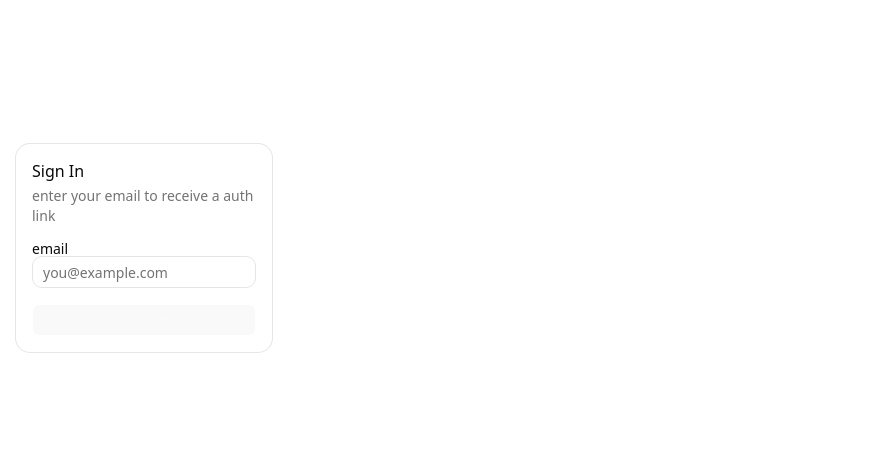
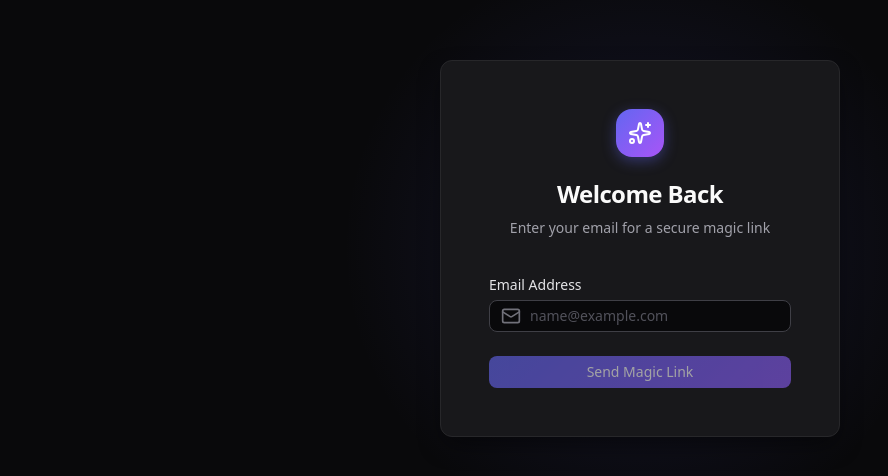
Before and after one commit to gaknippel/critterFX-web, a React (Vite) app: page /auth in a window 1280 px wide. Shown: the part 152-628 px from the top of the page, without its empty margins (0-888 px from the left). Built offline with nearby package versions, Linux system fonts and the light colour scheme; no server answers.

Commit message:
very rough web version, add more later

```diff
--- a/src/index.css
+++ b/src/index.css
@@ -61,12 +61,19 @@ a:hover {
   color: #535bf2;
 }
 
+html,
+body,
+#root {
+  width: 100%;
+  height: 100%;
+  margin: 0;
+  padding: 0;
+}
+
 body {
-  margin: 0;
-  display: flex;
-  place-items: center;
   min-width: 320px;
   min-height: 100vh;
+  background-color: oklch(0.145 0 0); /* zinc-950 equivalent */
 }
 
 h1 {
--- a/src/pages/Auth/Auth.css
+++ b/src/pages/Auth/Auth.css
@@ -0,0 +1,230 @@
+.auth-page {
+  display: flex;
+  justify-content: center;
+  align-items: center;
+  min-height: 100vh;
+  background-color: #09090b; /* Zinc 950 */
+  color: #fafafa;
+  position: relative;
+  overflow: hidden;
+  padding: 1rem;
+  box-sizing: border-box;
+}
+
+.auth-glow {
+  position: absolute;
+  width: 600px;
+  height: 600px;
+  background: radial-gradient(circle, rgba(99, 102, 241, 0.15) 0%, rgba(0, 0, 0, 0) 70%);
+  top: 50%;
+  left: 50%;
+  transform: translate(-50%, -50%);
+  pointer-events: none;
+  z-index: 0;
+}
+
+.auth-card {
+  width: 100%;
+  max-width: 400px;
+  background-color: #18181b; /* Zinc 900 */
+  border: 1px solid #27272a; /* Zinc 800 */
+  border-radius: 0.75rem;
+  box-shadow: 0 10px 25px -5px rgba(0, 0, 0, 0.5);
+  z-index: 1;
+  display: flex;
+  flex-direction: column;
+}
+
+.auth-header {
+  padding: 2rem 2rem 1.5rem;
+  display: flex;
+  flex-direction: column;
+  align-items: center;
+  text-align: center;
+  gap: 1.25rem;
+}
+
+.auth-icon-container {
+  display: flex;
+  justify-content: center;
+}
+
+.auth-icon-wrapper {
+  background: linear-gradient(135deg, #6366f1, #a855f7);
+  padding: 0.75rem;
+  border-radius: 1rem;
+  box-shadow: 0 4px 14px 0 rgba(99, 102, 241, 0.39);
+}
+
+.auth-icon {
+  width: 1.5rem;
+  height: 1.5rem;
+  color: white;
+}
+
+.auth-title-group {
+  display: flex;
+  flex-direction: column;
+  gap: 0.5rem;
+}
+
+.auth-title {
+  font-size: 1.5rem;
+  font-weight: 600;
+  margin: 0;
+  color: #fafafa;
+  letter-spacing: -0.025em;
+}
+
+.auth-description {
+  font-size: 0.875rem;
+  color: #a1a1aa; /* Zinc 400 */
+  margin: 0;
+}
+
+.auth-form {
+  padding: 0 2rem 2rem;
+  display: flex;
+  flex-direction: column;
+  gap: 1.5rem;
+}
+
+.auth-field-group {
+  display: flex;
+  flex-direction: column;
+  gap: 0.5rem;
+}
+
+.auth-label {
+  font-size: 0.875rem;
+  font-weight: 500;
+  color: #e4e4e7; /* Zinc 200 */
+}
+
+.auth-input-container {
+  position: relative;
+  display: flex;
+  align-items: center;
+}
+
+.auth-input-icon-wrapper {
+  position: absolute;
+  left: 0.75rem;
+  display: flex;
+  align-items: center;
+  pointer-events: none;
+}
+
+.auth-input-icon {
+  width: 1.25rem;
+  height: 1.25rem;
+  color: #71717a; /* Zinc 500 */
+}
+
+.auth-input {
+  width: 100%;
+  padding: 0.625rem 0.75rem 0.625rem 2.5rem;
+  background-color: #09090b; /* Zinc 950 */
+  border: 1px solid #3f3f46; /* Zinc 700 */
+  border-radius: 0.5rem;
+  color: #fafafa;
+  font-size: 0.875rem;
+  transition: all 0.2s;
+  box-sizing: border-box;
+}
+
+.auth-input:focus {
+  outline: none;
+  border-color: #6366f1; /* Indigo 500 */
+  box-shadow: 0 0 0 2px rgba(99, 102, 241, 0.2);
+}
+
+.auth-input::placeholder {
+  color: #52525b; /* Zinc 600 */
+}
+
+.auth-submit-button {
+  width: 100%;
+  padding: 0.75rem 1rem;
+  background: linear-gradient(135deg, #6366f1, #8b5cf6);
+  color: white;
+  border: none;
+  border-radius: 0.5rem;
+  font-weight: 500;
+  font-size: 0.875rem;
+  cursor: pointer;
+  display: flex;
+  justify-content: center;
+  align-items: center;
+  transition: opacity 0.2s, transform 0.1s;
+}
+
+.auth-submit-button:hover:not(:disabled) {
+  opacity: 0.9;
+}
+
+.auth-submit-button:active:not(:disabled) {
+  transform: scale(0.98);
+}
+
+.auth-submit-button:disabled {
+  opacity: 0.6;
+  cursor: not-allowed;
+}
+
+.auth-footer {
+  padding: 0 2rem 2rem;
+}
+
+.auth-status-message {
+  display: flex;
+  align-items: flex-start;
+  gap: 0.75rem;
+  padding: 1rem;
+  border-radius: 0.5rem;
+  font-size: 0.875rem;
+  line-height: 1.25rem;
+}
+
+.auth-status-error {
+  background-color: rgba(239, 68, 68, 0.1);
+  color: #fca5a5; /* Red 300 */
+  border: 1px solid rgba(239, 68, 68, 0.2);
+}
+
+.auth-status-success {
+  background-color: rgba(34, 197, 94, 0.1);
+  color: #86efac; /* Green 300 */
+  border: 1px solid rgba(34, 197, 94, 0.2);
+}
+
+/* Fallback classes for inline React lucide-react utility classes since Tailwind is off */
+.mr-2 {
+  margin-right: 0.5rem;
+}
+
+.h-5 {
+  height: 1.25rem;
+}
+
+.w-5 {
+  width: 1.25rem;
+}
+
+.shrink-0 {
+  flex-shrink: 0;
+}
+
+.flex-1 {
+  flex: 1;
+}
+
+@keyframes spin {
+  to {
+    transform: rotate(360deg);
+  }
+}
+
+.animate-spin {
+  animation: spin 1s linear infinite;
+}
--- a/src/pages/Auth/Auth.tsx
+++ b/src/pages/Auth/Auth.tsx
@@ -1,68 +1,105 @@
-import {supabase} from '../../lib/supabase'
+import { supabase } from '../../lib/supabase'
 import { useState } from 'react'
 import { Button } from '../../components/ui/button'
 import { Input } from '../../components/ui/input'
 import { Label } from '../../components/ui/label'
-import { Card, CardContent, CardDescription, CardHeader, CardTitle } from '../../components/ui/card'
+import { Card, CardContent, CardDescription, CardHeader, CardTitle, CardFooter } from '../../components/ui/card'
+import { Sparkles, Mail, Loader2, AlertCircle, CheckCircle2 } from 'lucide-react'
+import './Auth.css'
 
 export default function Auth() {
   const [email, setEmail] = useState('')
   const [loading, setLoading] = useState(false)
   const [message, setMessage] = useState('')
+  const [isError, setIsError] = useState(false)
 
   const handleLogin = async (e: React.FormEvent) => {
     e.preventDefault()
 
     setLoading(true)
     setMessage('')
+    setIsError(false)
 
     const { error } = await supabase.auth.signInWithOtp({
       email: email,
     })
 
     if (error) {
-      setMessage(`Error: ${error.message}`)
+      setMessage(error.message)
+      setIsError(true)
     } else {
       setMessage('Check your email for the magic link!')
+      setIsError(false)
     }
 
     setLoading(false)
   }
 
   return (
-    <div className="container max-w-md mx-auto py-16 px-4">
-      <Card>
-        <CardHeader>
-          <CardTitle>Sign In</CardTitle>
-          <CardDescription>
-            enter your email to receive a auth link
+    <div className="auth-page dark">
+      {/* Background glow */}
+      <div className="auth-glow" />
+
+      <Card className="auth-card">
+        <CardHeader className="auth-header">
+          <div className="auth-icon-container">
+            <div className="auth-icon-wrapper">
+              <Sparkles className="auth-icon" />
+            </div>
+          </div>
+          <div className="auth-title-group">
+            <CardTitle className="auth-title">Welcome Back</CardTitle>
+            <CardDescription className="auth-description">
+              Enter your email for a secure magic link
             </CardDescription>
+          </div>
         </CardHeader>
         <CardContent>
-          <form onSubmit={handleLogin} className="space-y-4">
-            <div>
-              <Label htmlFor="email">email</Label>
+          <form onSubmit={handleLogin} className="auth-form">
+            <div className="auth-field-group">
+              <Label htmlFor="email" className="auth-label">
+                Email Address
+              </Label>
+              <div className="auth-input-container">
+                <div className="auth-input-icon-wrapper">
+                  <Mail className="auth-input-icon" />
+                </div>
                 <Input
                   id="email"
                   type="email"
-                placeholder="you@example.com"
+                  placeholder="name@example.com"
                   value={email}
                   onChange={(e) => setEmail(e.target.value)}
+                  className="auth-input"
                   required
                 />
               </div>
+            </div>
 
-            <Button type="submit" className="w-full" disabled={loading}>
-              {loading ? 'sending...' : 'send auth email link'}
+            <Button
+              type="submit"
+              className="auth-submit-button"
+              disabled={loading || !email}
+            >
+              {loading ? (
+                <>
+                  <Loader2 className="mr-2 h-5 w-5 animate-spin" />
+                  Sending...
+                </>
+              ) : (
+                'Send Magic Link'
+              )}
             </Button>
-
-            {message && (
-              <p className={`text-sm ${message.includes('Error') ? 'text-red-500' : 'text-green-500'}`}>
-                {message}
-              </p>
-            )}
           </form>
         </CardContent>
+        {message && (
+          <CardFooter className="auth-footer">
+            <div className={`auth-status-message ${isError ? 'auth-status-error' : 'auth-status-success'}`}>
+              {isError ? <AlertCircle className="h-5 w-5 shrink-0" /> : <CheckCircle2 className="h-5 w-5 shrink-0" />}
+              <span className="flex-1">{message}</span>
+            </div>
+          </CardFooter>
+        )}
       </Card>
     </div>
   )
--- /dev/null
+++ b/src/pages/Home/home.tsx
@@ -0,0 +1,74 @@
+import { useState, useEffect } from 'react'
+import { supabase } from '../../lib/supabase'
+
+type Preset = {
+  id: string
+  name: string
+  description: string
+  category: string
+  preview_gif_url: string | null
+  author_name: string
+  download_count: number
+  tags: string[]
+}
+
+export default function Home() {
+  const [presets, setPresets] = useState<Preset[]>([])
+  const [isLoading, setIsLoading] = useState(true)
+  const [selectedCategory, setSelectedCategory] = useState('all')
+
+  useEffect(() => {
+    loadPresets()
+  }, [])
+
+  const loadPresets = async () => {
+    setIsLoading(true)
+
+    // Fetch approved presets from Supabase
+    const { data, error } = await supabase
+      .from('presets')
+      .select('*')
+      .eq('is_approved', true)
+      .order('created_at', { ascending: false })
+
+    if (error) {
+      console.error('Error loading presets:', error)
+    } else {
+      setPresets(data || [])
+    }
+
+    setIsLoading(false)
+  }
+
+  const filteredPresets = presets.filter(preset => {
+    if (selectedCategory === 'all') return true
+    return preset.category === selectedCategory
+  })
+
+  return (
+    <div className="container mx-auto py-8 px-4">
+      <h1 className="text-4xl font-bold mb-8">Community Presets</h1>
+
+      {isLoading ? (
+        <p>Loading presets...</p>
+      ) : (
+        <div className="grid grid-cols-1 md:grid-cols-2 lg:grid-cols-3 gap-6">
+          {filteredPresets.map(preset => (
+            <div key={preset.id} className="border rounded-lg p-4">
+              {preset.preview_gif_url && (
+                <img
+                  src={preset.preview_gif_url}
+                  alt={preset.name}
+                  className="w-full aspect-video object-cover rounded mb-4"
+                />
+              )}
+              <h3 className="font-semibold text-lg">{preset.name}</h3>
+              <p className="text-sm text-muted-foreground mb-2">{preset.description}</p>
+              <p className="text-xs text-muted-foreground">by {preset.author_name}</p>
+            </div>
+          ))}
+        </div>
+      )}
+    </div>
+  )
+}
--- a/src/router.tsx
+++ b/src/router.tsx
@@ -1,11 +1,12 @@
 import { createBrowserRouter } from 'react-router-dom'
 import Upload from './pages/Upload/Upload'
 import Auth from './pages/Auth/Auth'
+import Home from './pages/Home/home'
 
 export const router = createBrowserRouter([
   {
     path: '/',
-    element: <div>temp home page</div>
+    element: <Home />
   },
   {
     path: '/upload',
```
Also changed, not shown: src/pages/Home/home.css (added). Lines whose indentation alone changed are shown as unchanged.
